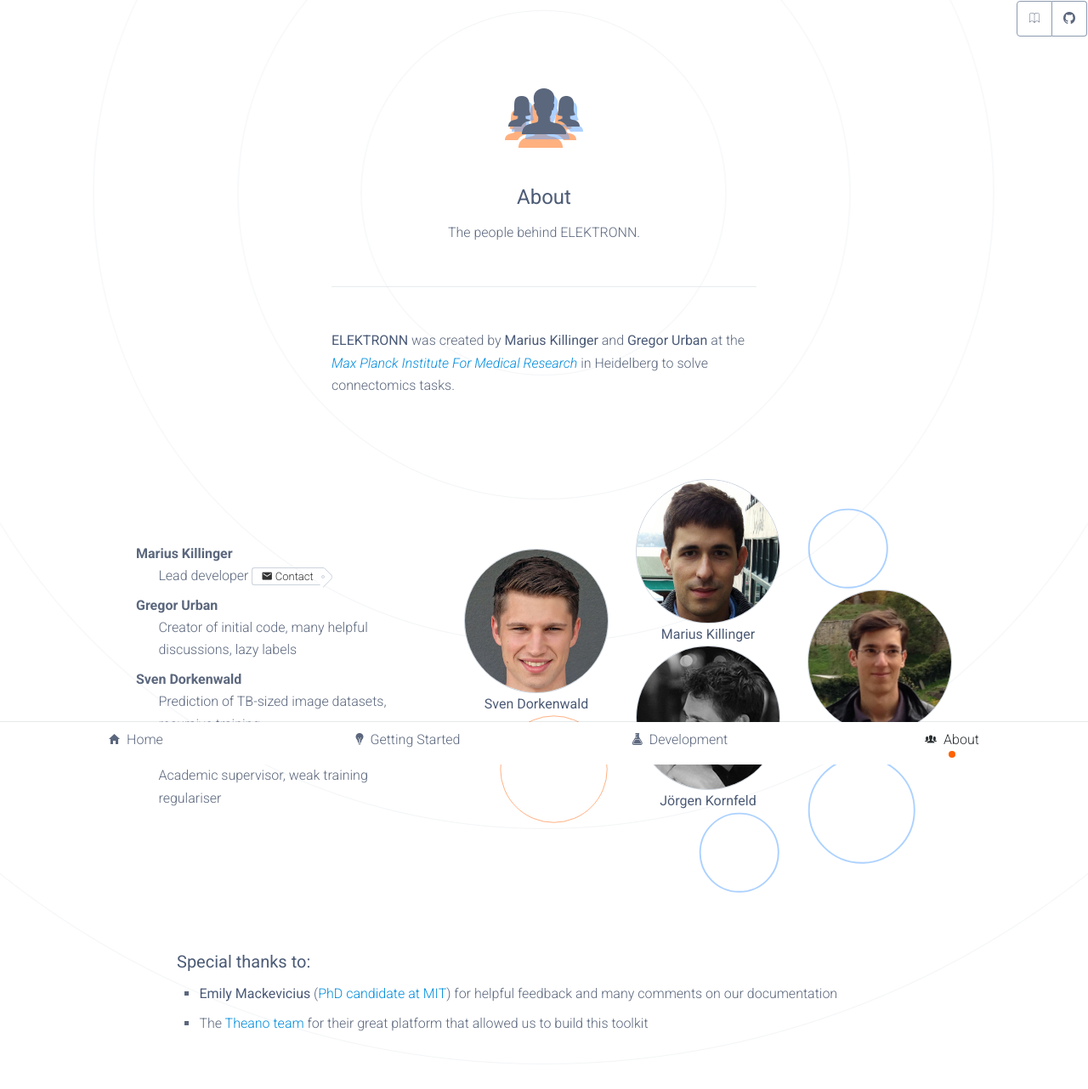
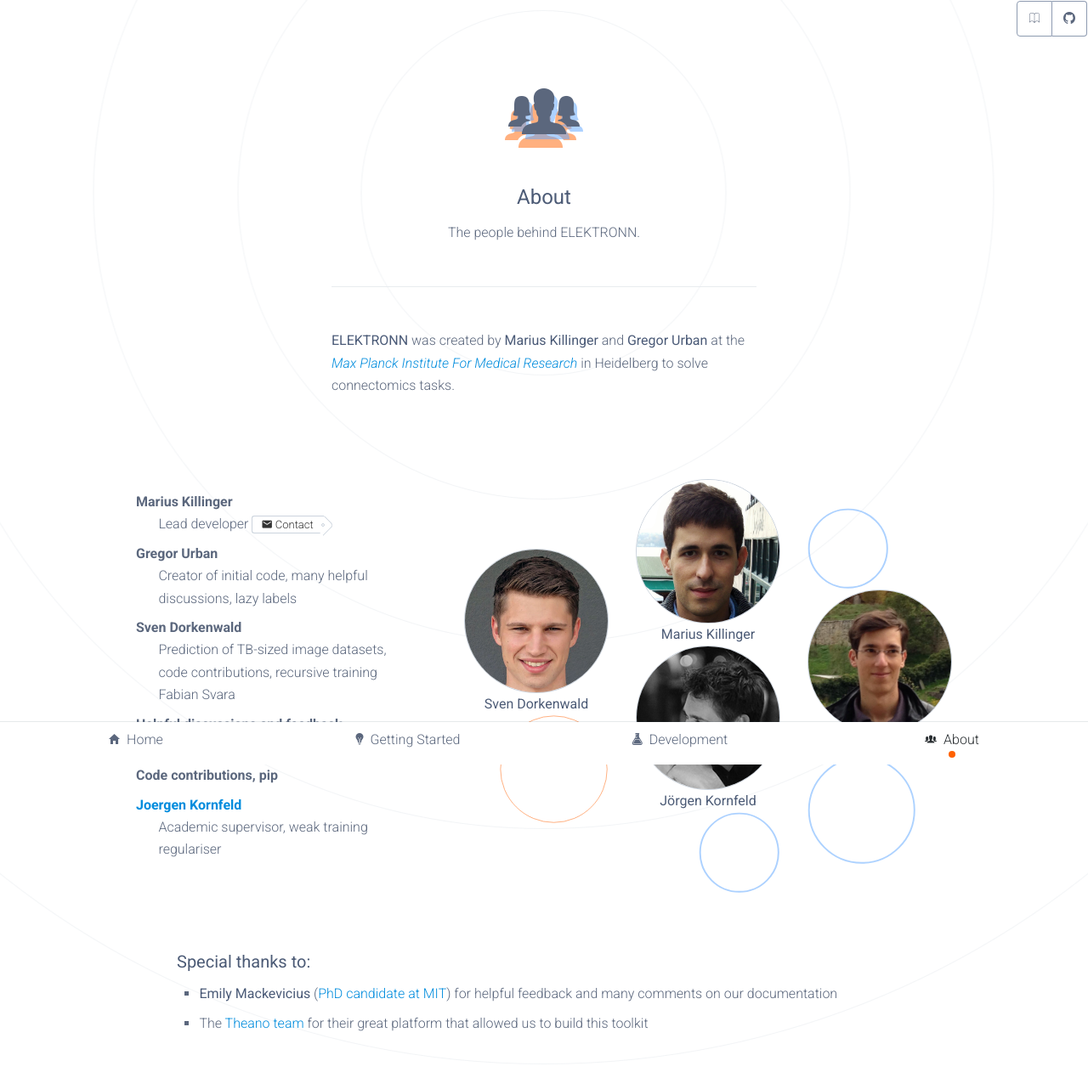
Before and after one commit to ELEKTRONN/elektronn.github.io, a Jekyll site: the page built from about.html, in a window 1280 px wide. Shown: the whole page at 85% size. Built offline with Jekyll 4.4.1, drawn with Linux system fonts in a browser that asks for light colours; some web fonts are replaced.

Commit message:
Update about.html

```diff
--- a/about.html
+++ b/about.html
@@ -24,7 +24,11 @@
 						<dt>Gregor Urban</dt>
 						<dd>Creator of initial code, many helpful discussions, lazy labels</dd>
 						<dt>Sven Dorkenwald</dt>
-						<dd>Prediction of TB-sized image datasets, recursive training</dd>
+						<dd>Prediction of TB-sized image datasets, code contributions, recursive training</dd>
+						<dd>Fabian Svara</dd>
+						<dt>Helpful discussions and feedback</dt>
+						<dd>Martin Drawitsch</dd>
+						<dt>Code contributions, pip</dt>
 						<dt><a href="http://www.neuro.mpg.de/325676/employee_page?c=3242677&amp;employee_id=43611">Joergen Kornfeld</a></dt>
 						<dd>Academic supervisor, weak training regulariser</dd>
 					</dl>
```
